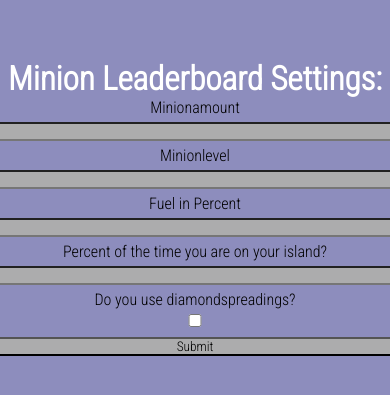
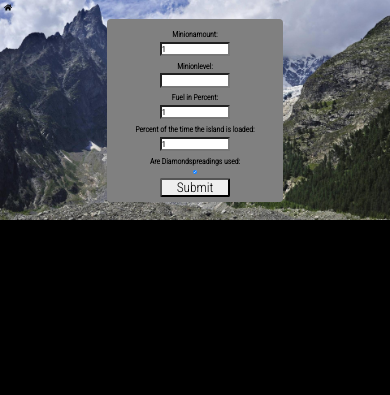
Before and after one commit to NZumbusch/minion-leaderboard, a PHP site: page /settings.php in a window 390 px wide. Shown: the top 395 px of the page. Run offline with PHP 8.4, Linux system fonts and the light colour scheme; the visitor is signed in with stand-in values (Sample User, id 1).

Commit message:
Improved scaling for smartphones / tablets

```diff
--- a/settings.php
+++ b/settings.php
@@ -16,19 +16,28 @@ session_start();
             <p class="browsehappy">You are using an <strong>outdated</strong> browser. Please <a href="#">upgrade your browser</a> to improve your experience.</p>
         <![endif]-->
 
+        <a class="home" href="index.php"><img src="src/img/home-solid.svg" alt="home"></img></a>
+
         <form action="includes/change_settings.inc.php" id="settings" method="post">
             <h1>Minion Leaderboard Settings: </h1>
-            <label for="amount" form="settings">Minionamount </label>
-            <?php echo '<input type="number" name="amount" id="amount" min="1" max="24" value='.$_SESSION["amount"].' required>'?>
-            <label for="level" form="settings">Minionlevel </label>
-            <?php echo '<input type="number" name="level" id="level" min="1" max="11" value='.$_SESSION["level"].' required>'?>
-            <label for="fuel" form="settings">Fuel in Percent </label>
-            <?php echo '<input type="number" name="fuel" id="fuel" min="1" max="400" value='.$_SESSION["fuel"].' required>'?>
-            <label for="afk" form="settings">Percent of the time you are on your island? </label>
-            <?php echo '<input type="number" name="afk" id="afk" min="0" max="100" value='.$_SESSION["afk"].' required>'?>
-            <label for="diamondspreading" form="settings">Do you use diamondspreadings? </label>
-            <input type="checkbox" name="diamondspreading" id="diamondspreading">
-            <input type="submit" name="submit" value="Submit" id="submit">
+            <label class="label" for="amount" form="settings">Minionamount: </label>
+            <?php  echo '<input class="input" type="number" name="amount" id="amount" min="1" max="24" value='.$_SESSION["amount"].' required>'?>
+            <label class="label" for="level" form="settings">Minionlevel: </label>
+            <?php echo '<input class="input" type="number" name="level" id="level" min="1" max="11" value='.$_SESSION["level"].' required>'?>
+            <label class="label" for="fuel" form="settings">Fuel in Percent: </label>
+            <?php echo '<input class="input" type="number" name="fuel" id="fuel" min="1" max="400" value='.$_SESSION["fuel"].' required>'?>
+            <label class="label" for="afk" form="settings">Percent of the time the island is loaded: </label>
+            <?php echo '<input class="input" type="number" name="afk" id="afk" min="0" max="100" value='.$_SESSION["afk"].' required>'?>
+            <label class="label" for="diamondspreading" form="settings">Are Diamondspreadings used: </label>
+            <?php
+                if ($_SESSION["diamondspreading"] == true) {
+                    echo '<input class="checkbox" type="checkbox" name="diamondspreading" id="diamondspreading" checked="checked">';
+                } else {
+                    echo '<input class="checkbox" type="checkbox" name="diamondspreading" id="diamondspreading">';
+                }
+            ?>
+
+            <input class="submit" type="submit" name="submit" value="Submit" id="submit">
         </form>
     </body>
 </html>
--- a/styles/settings.css
+++ b/styles/settings.css
@@ -1,35 +1,93 @@
 @import url('https://fonts.googleapis.com/css2?family=Roboto+Condensed:wght@300&display=swap');
 * {
     margin: 0;
-    padding: 0px;
-    background-color: rgb(141, 141, 189);
+    padding: 0;
     font-family: 'Roboto Condensed', sans-serif;
 }
 
+body {
+    background-color: black;
+    background-image: url("../src/img/Mountain-2.jpeg");
+    background-size:cover;
+    background-repeat: no-repeat;
+}
+
 form {
-    margin: auto auto;
-    margin-top: 15%;
+    background-color: gray;
+    width: 45vw;
+    height: 45vw;
+    text-align: center;
+    padding-top: 1vw;
+    border-radius: 1vw;
+    margin: 0 auto;
+    margin-top: 0;
     display: flex;
     flex-direction: column;
     justify-content: space-around;
     align-items: center;
-}
-
-input {
-    width: 400px;
-    background-color: rgb(172, 172, 173);
-    margin: 5px 0px;
+    padding-bottom: 1vw;
 }
 
 form > h1 {
     color: white;
-    font-size: 33px;
+    font-size: 3vw;
 }
 
 #diamondspreading:hover {
     cursor: move;
 }
 
-#submit:hover {
-    cursor: move;
+.input {
+    width: 17vw;
+    padding-top: 0.3vw;
+    background-color: white;
+    font-size: 2vw;
 }
+
+.label {
+    padding-top: 0.7vw;
+    font-size: 2vw;
+}
+
+.checkbox {
+    margin-top: 0.3vw;
+    font-size: 2vw;
+    width: 1.2vw;
+    height: 1vw;
+}
+
+.submit {
+    width: 70px;
+    margin-top: 0.4vw;
+    border-radius: 0.5vw;
+    transition: all 0.3s;
+}
+
+.submit:hover {
+    background-color: rgb(168, 168, 168);
+    border-radius: 0.5vw;
+}
+
+.home > img {
+    text-align: center;
+    max-width: 2vw;
+    padding: 1vw;
+}
+
+.home {
+    text-align: center;
+}
+
+@media screen and (max-width: 700px) {
+    form > h1 {
+        font-size: 0vw;
+    }
+
+    .label {
+        font-weight: bold;
+    }
+
+    .input {
+        font-weight: bold;
+    }
+}
```
Also changed, not shown: index.php (+7 -7 lines), styles/index.css (+60 -20 lines), src/img/home-solid.svg (added).
